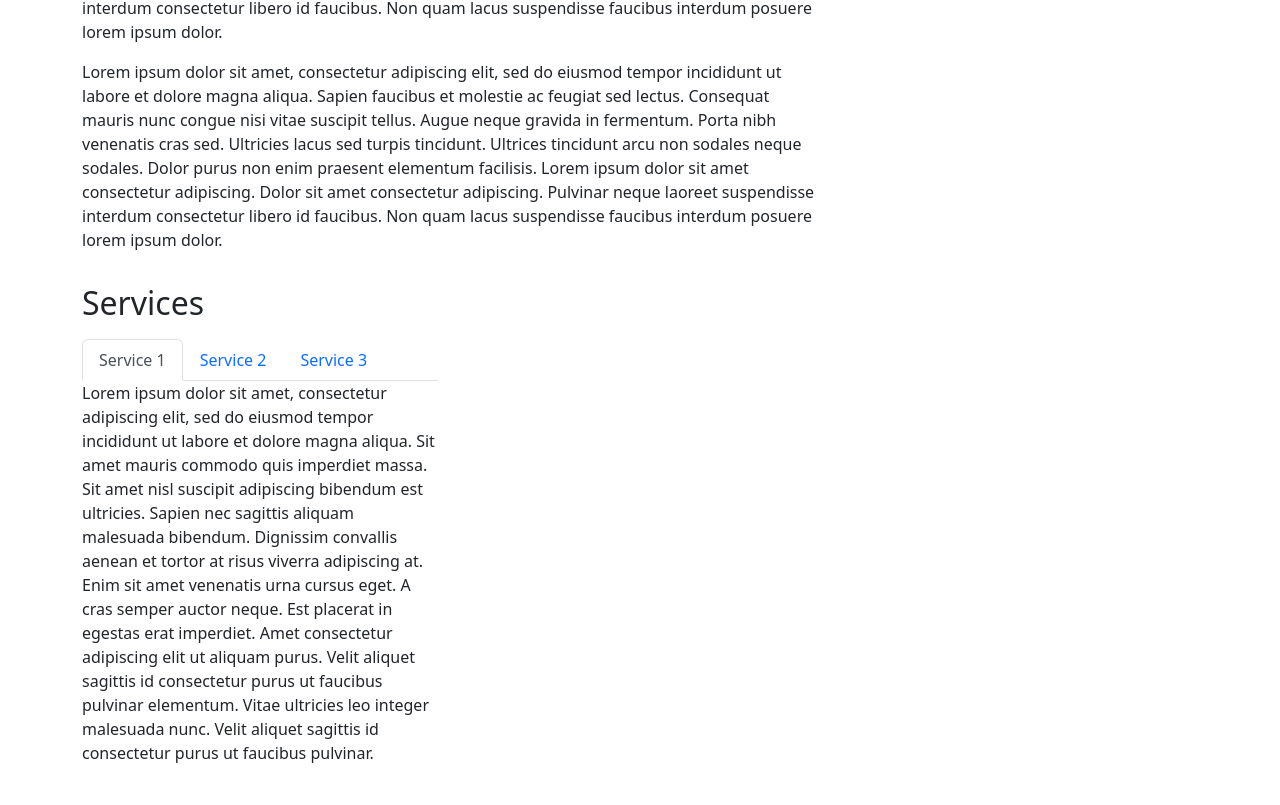
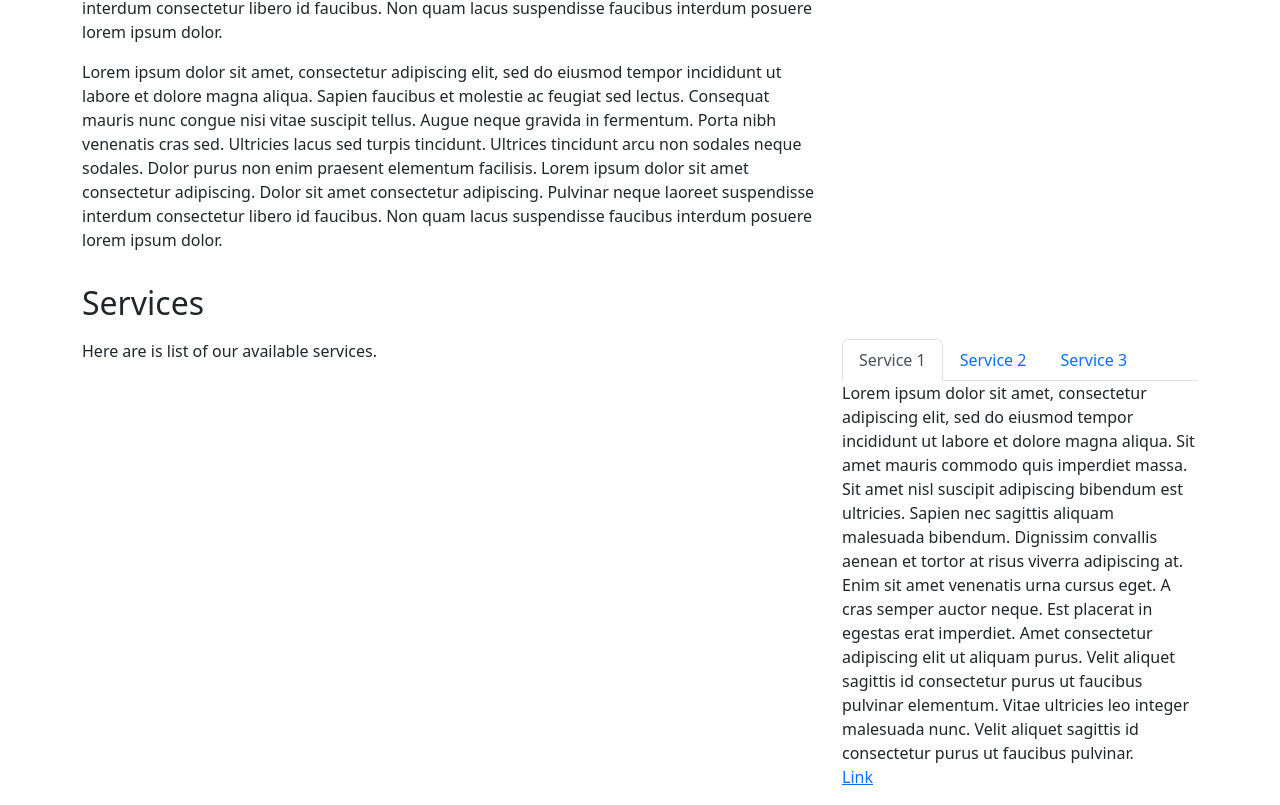
Before and after one commit to cmskorcz/basic-react-site, a React (Create React App) app: page / in a window 1280 px wide. Shown: the part 754-1559 px from the top of the page. Before the commit the page ends 1519 px from the top, so only its background shows below. Built offline with nearby package versions, Linux system fonts and the light colour scheme.

Commit message:
service array now accessable as props

```diff
--- a/src/App.js
+++ b/src/App.js
@@ -17,6 +17,27 @@ function App() {
   const handleCloseModal = () => setShowModal(false)
   const handleShowModal = () => setShowModal(true)
 
+  const serviceArr = [
+    {
+      id: 1,
+      title: 'Service 1',
+      description: 'this is a description',
+      basic: 'Lorem ipsum dolor sit amet, consectetur adipiscing elit, sed do eiusmod tempor incididunt ut labore et dolore magna aliqua. Sit amet mauris commodo quis imperdiet massa. Sit amet nisl suscipit adipiscing bibendum est ultricies. Sapien nec sagittis aliquam malesuada bibendum. Dignissim convallis aenean et tortor at risus viverra adipiscing at. Enim sit amet venenatis urna cursus eget. A cras semper auctor neque. Est placerat in egestas erat imperdiet. Amet consectetur adipiscing elit ut aliquam purus. Velit aliquet sagittis id consectetur purus ut faucibus pulvinar elementum. Vitae ultricies leo integer malesuada nunc. Velit aliquet sagittis id consectetur purus ut faucibus pulvinar.'
+    },
+    {
+      id: 2,
+      title: 'Service 2',
+      description: 'this is a description',
+      basic: 'this is a basic descLorem ipsum dolor sit amet, consectetur adipiscing elit, sed do eiusmod tempor incididunt ut labore et dolore magna aliqua. Sit amet mauris commodo quis imperdiet massa. Sit amet nisl suscipit adipiscing bibendum est ultricies. Sapien nec sagittis aliquam malesuada bibendum. Dignissim convallis aenean et tortor at risus viverra adipiscing at. Enim sit amet venenatis urna cursus eget. A cras semper auctor neque. Est placerat in egestas erat imperdiet. Amet consectetur adipiscing elit ut aliquam purus. Velit aliquet sagittis id consectetur purus ut faucibus pulvinar elementum. Vitae ultricies leo integer malesuada nunc. Velit aliquet sagittis id consectetur purus ut faucibus pulvinar.ription'
+    },
+    {
+      id: 3,
+      title: 'Service 3',
+      description: 'this is a description',
+      basic: 'Lorem ipsum dolor sit amet, consectetur adipiscing elit, sed do eiusmod tempor incididunt ut labore et dolore magna aliqua. Sit amet mauris commodo quis imperdiet massa. Sit amet nisl suscipit adipiscing bibendum est ultricies. Sapien nec sagittis aliquam malesuada bibendum. Dignissim convallis aenean et tortor at risus viverra adipiscing at. Enim sit amet venenatis urna cursus eget. A cras semper auctor neque. Est placerat in egestas erat imperdiet. Amet consectetur adipiscing elit ut aliquam purus. Velit aliquet sagittis id consectetur purus ut faucibus pulvinar elementum. Vitae ultricies leo integer malesuada nunc. Velit aliquet sagittis id consectetur purus ut faucibus pulvinar.'
+    }
+  ]
+
   return (
     <div className="App">
       <Navigation
@@ -28,9 +49,9 @@ function App() {
       />
       <Router>
         <Routes>
-          <Route path='/' element={<Home />} />
+          <Route path='/' element={<Home serviceArr={serviceArr} />} />
           <Route path='/about' element={<About />} />
-          <Route path='/services' element={<Services />} />
+          <Route path='/services' element={<Services serviceArr={serviceArr} />} />
         </Routes>
       </Router>
     </div>
--- a/src/components/ServiceList.js
+++ b/src/components/ServiceList.js
@@ -1,34 +1,19 @@
 import React from "react";
-import ListGroup from 'react-bootstrap/ListGroup';
 import Tab from 'react-bootstrap/Tab';
 import Tabs from 'react-bootstrap/Tabs';
 import Row from 'react-bootstrap/Row';
 import Col from 'react-bootstrap/Col';
 
-function ServiceList () {
-  const serviceArr = [
-    {
-      id: 1,
-      title: 'Service 1',
-      description: 'this is a description',
-      basic: 'Lorem ipsum dolor sit amet, consectetur adipiscing elit, sed do eiusmod tempor incididunt ut labore et dolore magna aliqua. Sit amet mauris commodo quis imperdiet massa. Sit amet nisl suscipit adipiscing bibendum est ultricies. Sapien nec sagittis aliquam malesuada bibendum. Dignissim convallis aenean et tortor at risus viverra adipiscing at. Enim sit amet venenatis urna cursus eget. A cras semper auctor neque. Est placerat in egestas erat imperdiet. Amet consectetur adipiscing elit ut aliquam purus. Velit aliquet sagittis id consectetur purus ut faucibus pulvinar elementum. Vitae ultricies leo integer malesuada nunc. Velit aliquet sagittis id consectetur purus ut faucibus pulvinar.'
-    },
-    {
-      id: 2,
-      title: 'Service 2',
-      description: 'this is a description',
-      basic: 'this is a basic descLorem ipsum dolor sit amet, consectetur adipiscing elit, sed do eiusmod tempor incididunt ut labore et dolore magna aliqua. Sit amet mauris commodo quis imperdiet massa. Sit amet nisl suscipit adipiscing bibendum est ultricies. Sapien nec sagittis aliquam malesuada bibendum. Dignissim convallis aenean et tortor at risus viverra adipiscing at. Enim sit amet venenatis urna cursus eget. A cras semper auctor neque. Est placerat in egestas erat imperdiet. Amet consectetur adipiscing elit ut aliquam purus. Velit aliquet sagittis id consectetur purus ut faucibus pulvinar elementum. Vitae ultricies leo integer malesuada nunc. Velit aliquet sagittis id consectetur purus ut faucibus pulvinar.ription'
-    },
-    {
-      id: 3,
-      title: 'Service 3',
-      description: 'this is a description',
-      basic: 'Lorem ipsum dolor sit amet, consectetur adipiscing elit, sed do eiusmod tempor incididunt ut labore et dolore magna aliqua. Sit amet mauris commodo quis imperdiet massa. Sit amet nisl suscipit adipiscing bibendum est ultricies. Sapien nec sagittis aliquam malesuada bibendum. Dignissim convallis aenean et tortor at risus viverra adipiscing at. Enim sit amet venenatis urna cursus eget. A cras semper auctor neque. Est placerat in egestas erat imperdiet. Amet consectetur adipiscing elit ut aliquam purus. Velit aliquet sagittis id consectetur purus ut faucibus pulvinar elementum. Vitae ultricies leo integer malesuada nunc. Velit aliquet sagittis id consectetur purus ut faucibus pulvinar.'
-    }
-  ]
+function ServiceList (props) {
+  const { serviceArr } = props;
 
   return (
     <Row>
+      <Col lg={8}>
+        <p>
+          Here are is list of our available services.
+        </p>
+      </Col>
       <Col lg={4}>
         <Tabs
           defaultActiveKey='1'
@@ -37,7 +22,15 @@ function ServiceList () {
         >
           {serviceArr.map(service => {
             return (
-              <Tab eventKey={service.id} title={service.title}>{service.basic}</Tab>
+              <Tab
+                className='mb-3'
+                eventKey={service.id}
+                title={service.title}
+              >
+                {service.basic}
+                <br></br>
+                <a href="/services">Link</a>
+              </Tab>
             )
           })}
         </Tabs>
--- a/src/pages/Homepage.js
+++ b/src/pages/Homepage.js
@@ -3,7 +3,9 @@ import Banner from '../components/Banner';
 import HomeIntro from '../components/HomeIntro';
 import ServiceList from '../components/ServiceList';
 
-function Home() {
+function Home(props) {
+  const { serviceArr } = props
+
   return (
     <Container>
       <h1 className='my-3'>This is the homepage</h1>
@@ -11,7 +13,7 @@ function Home() {
       <h2 className='my-3'>Heading 2</h2>
       <HomeIntro />
       <h2 className='my-3'>Services</h2>
-      <ServiceList />
+      <ServiceList serviceArr={serviceArr} />
     </Container>
   )
 }
```
